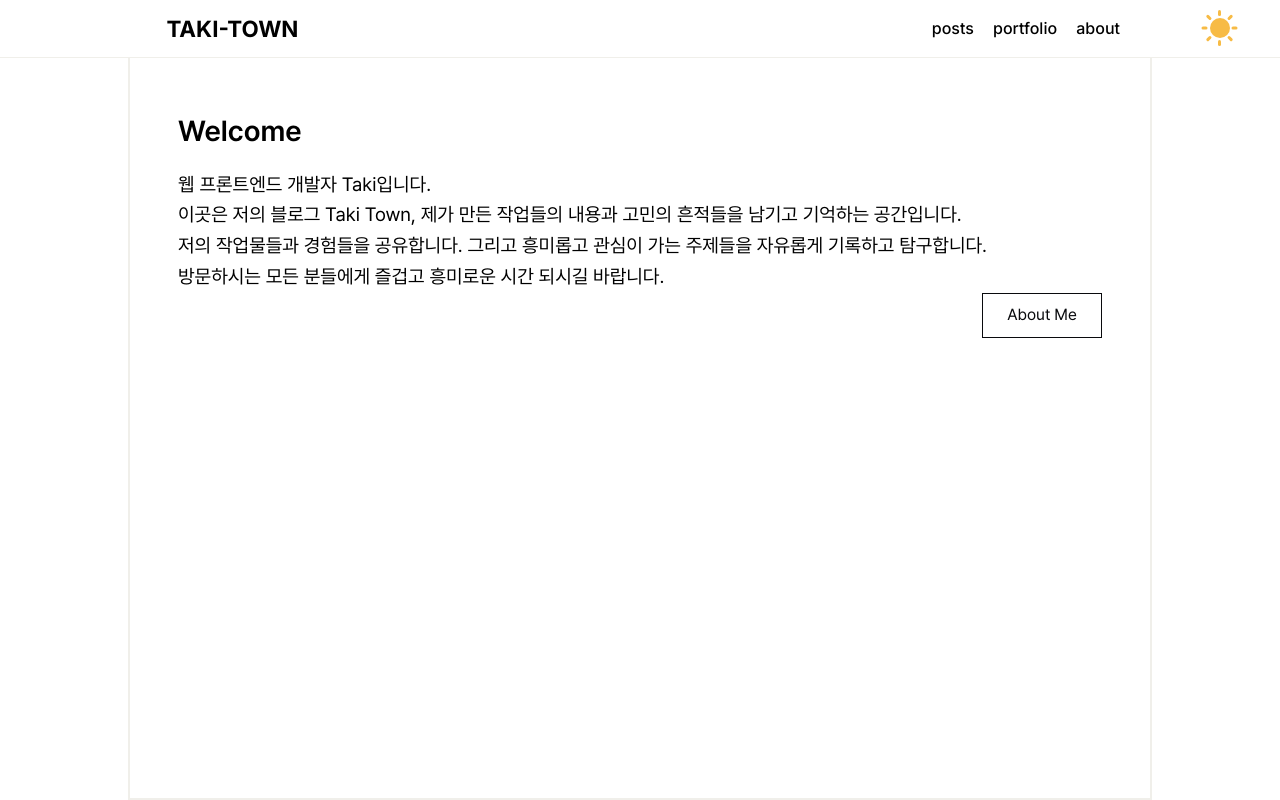
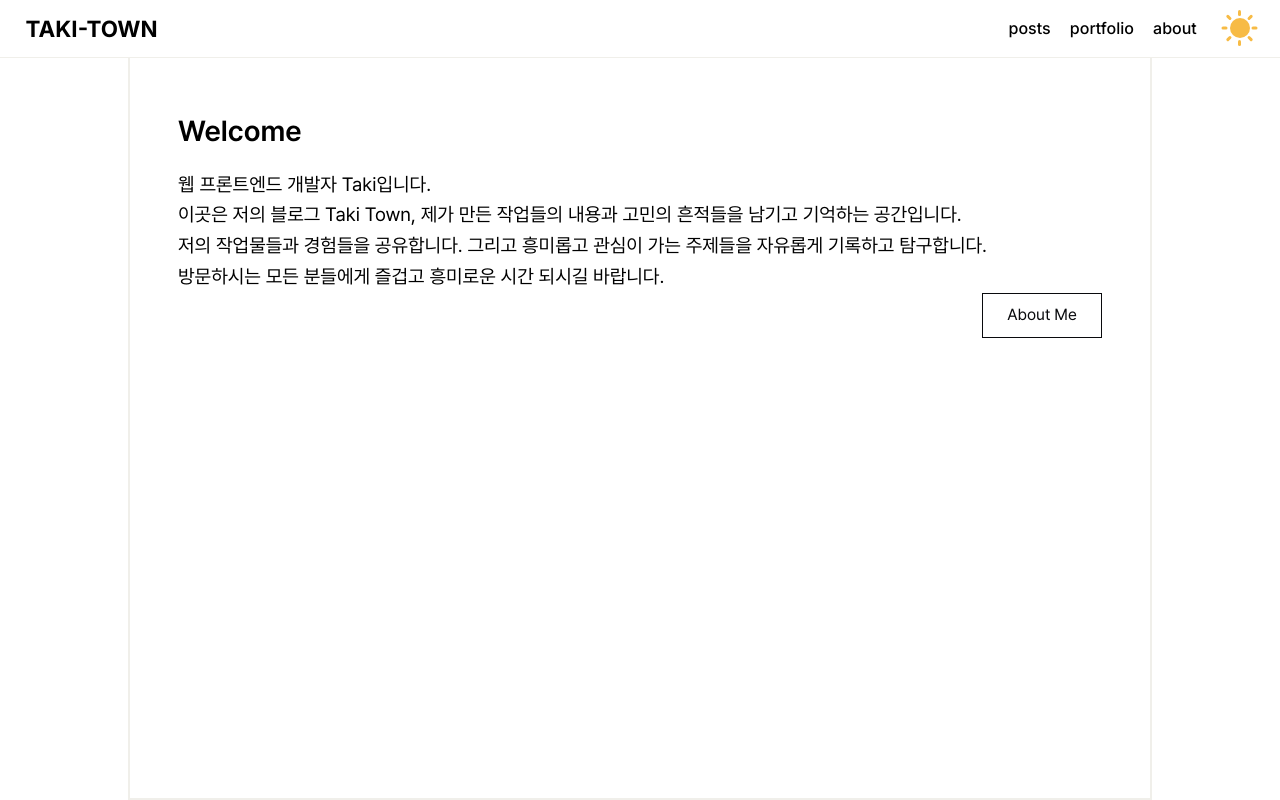
Before and after one commit to taki-kim/Taki-town, a Next.js app: page / in a window 1280 px wide. Built offline with nearby package versions, Linux system fonts and the light colour scheme; no server answers; the database is empty.

Commit message:
design: adjust header component's design

```diff
--- a/components/header/header.module.css
+++ b/components/header/header.module.css
@@ -7,7 +7,7 @@
   position: fixed;
   top: 0;
 
-  padding: 0rem 10rem;
+  padding: 0rem 1.2rem;
 
   display: flex;
   justify-content: space-between;
@@ -19,6 +19,7 @@
 .navbar {
   display: flex;
   align-items: center;
+  margin-right: 2rem;
 }
 
 .navbar ul {
--- a/components/header/header.tsx
+++ b/components/header/header.tsx
@@ -12,9 +12,9 @@ export default function Header() {
           <HeaderList href="/posts" listName="posts" />
           <HeaderList href="/portfolit" listName="portfolio" />
           <HeaderList href="/about" listName="about" />
+          <ThemeChangeButton />
         </ul>
       </nav>
-      <ThemeChangeButton />
     </header>
   );
 }
--- a/components/header/theme-change-button/dark-mode-icon.module.css
+++ b/components/header/theme-change-button/dark-mode-icon.module.css
@@ -18,7 +18,7 @@
 
 .mode-icon {
   position: fixed;
-  right: 50px;
+  right: 30px;
 
   width: 20px;
   height: 20px;
--- a/components/header/theme-change-button/light-mode-icon.module.css
+++ b/components/header/theme-change-button/light-mode-icon.module.css
@@ -18,7 +18,7 @@
 
 .mode-icon {
   position: fixed;
-  right: 50px;
+  right: 30px;
 
   display: flex;
   justify-content: center;
```
